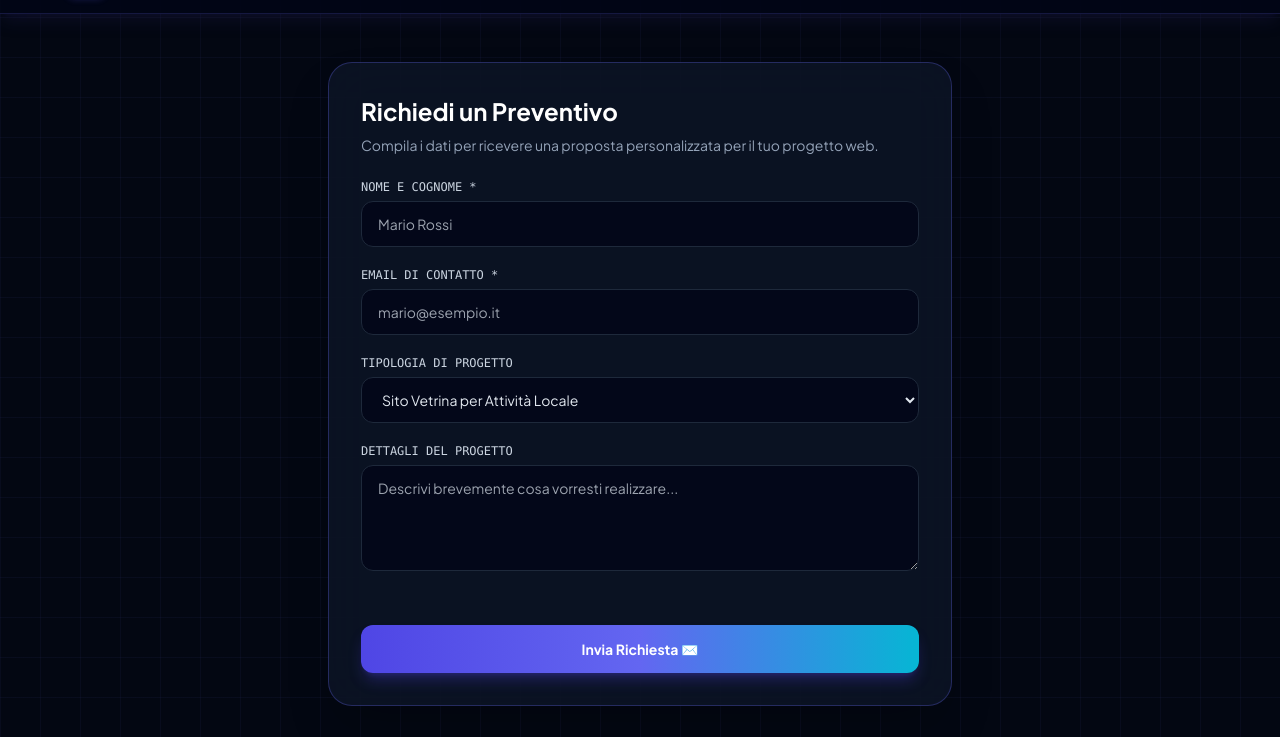
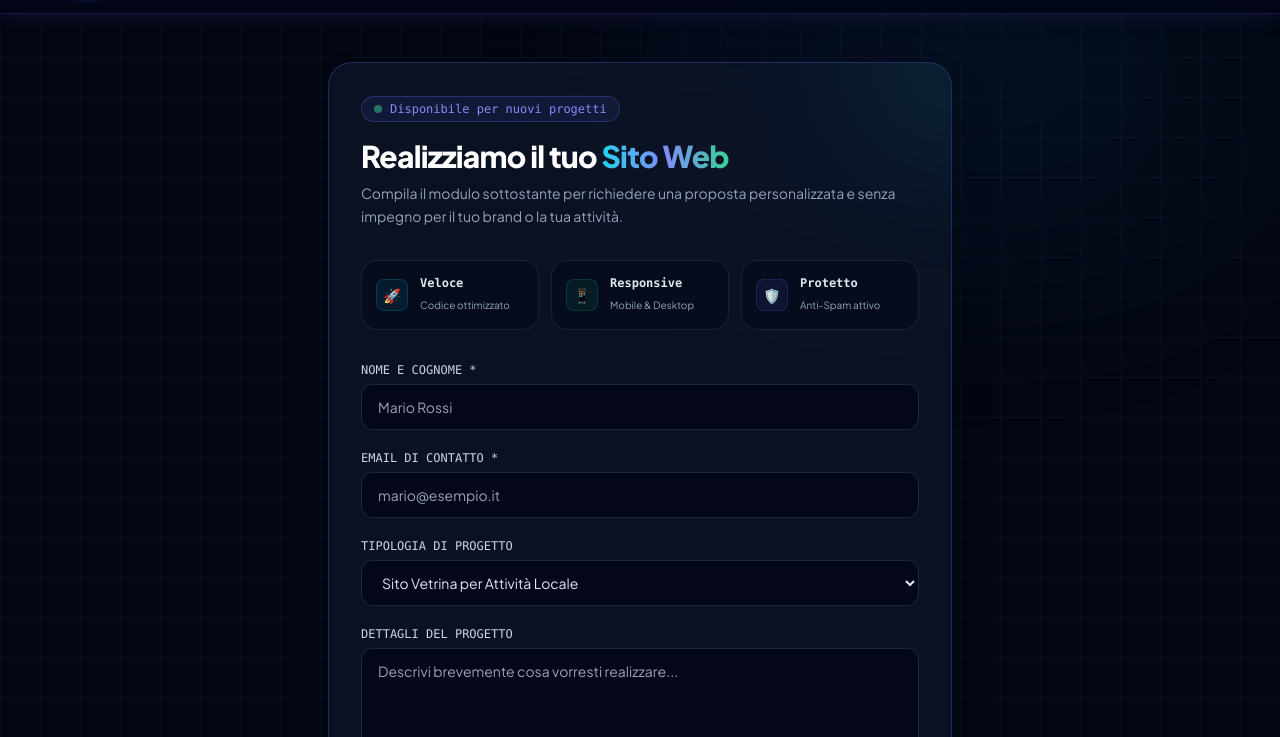
Before and after one commit to ngwebdesigner/ngwebdesigner.github.io, a plain HTML site: page preventivo.html in a window 1280 px wide. Shown: the part 63-800 px from the top of the page. Drawn offline with nearby package versions, Linux system fonts and the light colour scheme.

Commit message:
Add files via upload

```diff
--- a/preventivo.html
+++ b/preventivo.html
@@ -40,11 +40,22 @@
           );
         background-size: 40px 40px;
       }
+
+      @keyframes pulse-slow {
+        0%, 100% { opacity: 0.3; transform: scale(1); }
+        50% { opacity: 0.6; transform: scale(1.05); }
+      }
+      .animate-pulse-slow {
+        animation: pulse-slow 6s ease-in-out infinite;
+      }
     </style>
   </head>
   <body
-    class="tech-bg text-slate-100 min-h-screen flex flex-col justify-between selection:bg-cyan-500 selection:text-black"
+    class="tech-bg text-slate-100 min-h-screen flex flex-col justify-between selection:bg-cyan-500 selection:text-black relative overflow-x-hidden"
   >
+    <!-- SFONDO LUMINOSO DECORATIVO (Effetto Neon Tech) -->
+    <div class="absolute top-0 left-1/2 -translate-x-1/2 w-[600px] h-[300px] bg-gradient-to-tr from-indigo-600/20 to-cyan-400/20 blur-[120px] rounded-full pointer-events-none animate-pulse-slow -z-10"></div>
+
     <!-- HEADER & NAVBAR -->
     <header
       class="sticky top-0 z-50 bg-slate-950/80 backdrop-blur-xl border-b border-indigo-500/20 px-6 py-4 shadow-lg shadow-indigo-950/30"
@@ -52,7 +63,6 @@
       <div class="max-w-6xl mx-auto flex justify-between items-center">
         <!-- BRAND / LOGO JPG -->
         <a href="index.html" class="flex items-center gap-3 group">
-          <!-- Contenitore dell'immagine con bordo e ombra tech -->
           <div
             class="w-11 h-11 rounded-xl bg-gradient-to-tr from-indigo-600 via-cyan-500 to-emerald-400 p-0.5 shadow-md shadow-indigo-500/20 group-hover:scale-105 transition-transform duration-300 overflow-hidden"
           >
@@ -69,8 +79,8 @@
             >
               <span class="text-lg font-black tracking-tight text-white"
                 >NG <span class="text-slate-400 font-normal">Web Designer</span>
-              </span></span
-            >
+              </span>
+            </span>
           </div>
         </a>
 
@@ -95,16 +105,57 @@
 
     <!-- FORM PREVENTIVO INTERATTIVO -->
     <main class="max-w-2xl mx-auto px-6 py-12 flex-grow w-full">
+
+      <!-- CARD PRINCIPALE UNICA -->
       <div
-        class="bg-slate-900/70 border border-indigo-500/30 rounded-3xl p-8 backdrop-blur-xl shadow-2xl"
+        class="bg-slate-900/70 border border-indigo-500/30 rounded-3xl p-8 backdrop-blur-xl shadow-2xl relative overflow-hidden"
       >
-        <h1 class="text-2xl font-bold text-white mb-2">
-          Richiedi un Preventivo
-        </h1>
-        <p class="text-slate-400 text-sm mb-6">
-          Compila i dati per ricevere una proposta personalizzata per il tuo
-          progetto web.
-        </p>
+        <!-- Decorazione interna sfumata -->
+        <div class="absolute -top-24 -right-24 w-48 h-48 bg-cyan-500/10 rounded-full blur-3xl pointer-events-none"></div>
+
+        <!-- HERO HEADER INTERNA -->
+        <div class="text-center sm:text-left mb-8">
+          <!-- BADGE PILLOLA STATUS -->
+          <div class="inline-flex items-center gap-2 px-3 py-1 rounded-full bg-indigo-500/10 border border-indigo-500/30 text-indigo-400 font-mono text-xs mb-4">
+            <span class="w-2 h-2 rounded-full bg-emerald-400 animate-pulse"></span>
+            <span>Disponibile per nuovi progetti</span>
+          </div>
+
+          <!-- TITOLO CON GRADIENTE -->
+          <h1 class="text-3xl font-extrabold text-white tracking-tight mb-2">
+            Realizziamo il tuo <span class="bg-gradient-to-r from-cyan-400 via-indigo-400 to-emerald-400 bg-clip-text text-transparent">Sito Web</span>
+          </h1>
+          <p class="text-slate-400 text-sm leading-relaxed">
+            Compila il modulo sottostante per richiedere una proposta personalizzata e senza impegno per il tuo brand o la tua attività.
+          </p>
+        </div>
+
+        <!-- BADGE VANTAGGI RAPIDI (Sottili e integrati) -->
+        <div class="grid grid-cols-1 sm:grid-cols-3 gap-3 mb-8">
+          <div class="bg-slate-950/50 border border-slate-800/80 rounded-2xl p-3.5 flex items-center gap-3">
+            <div class="w-8 h-8 rounded-lg bg-cyan-500/10 border border-cyan-500/20 flex items-center justify-center text-cyan-400 text-sm shrink-0">🚀</div>
+            <div>
+              <span class="text-xs font-mono text-slate-200 font-semibold block">Veloce</span>
+              <span class="text-[10px] text-slate-400">Codice ottimizzato</span>
+            </div>
+          </div>
+
+          <div class="bg-slate-950/50 border border-slate-800/80 rounded-2xl p-3.5 flex items-center gap-3">
+            <div class="w-8 h-8 rounded-lg bg-emerald-500/10 border border-emerald-500/20 flex items-center justify-center text-emerald-400 text-sm shrink-0">📱</div>
+            <div>
+              <span class="text-xs font-mono text-slate-200 font-semibold block">Responsive</span>
+              <span class="text-[10px] text-slate-400">Mobile & Desktop</span>
+            </div>
+          </div>
+
+          <div class="bg-slate-950/50 border border-slate-800/80 rounded-2xl p-3.5 flex items-center gap-3">
+            <div class="w-8 h-8 rounded-lg bg-indigo-500/10 border border-indigo-500/20 flex items-center justify-center text-indigo-400 text-sm shrink-0">🛡️</div>
+            <div>
+              <span class="text-xs font-mono text-slate-200 font-semibold block">Protetto</span>
+              <span class="text-[10px] text-slate-400">Anti-Spam attivo</span>
+            </div>
+          </div>
+        </div>
 
         <form
           action="https://formspree.io/f/xkjovvwq"
@@ -175,9 +226,10 @@
 
           <button
             type="submit"
-            class="w-full py-3.5 bg-gradient-to-r from-indigo-600 via-indigo-500 to-cyan-500 hover:from-indigo-500 hover:to-cyan-400 text-white font-bold text-sm rounded-xl transition-all duration-300 shadow-lg shadow-indigo-600/30 hover:shadow-cyan-500/50 transform hover:-translate-y-0.5 active:translate-y-0"
+            class="w-full py-3.5 bg-gradient-to-r from-indigo-600 via-indigo-500 to-cyan-500 hover:from-indigo-500 hover:to-cyan-400 text-white font-bold text-sm rounded-xl transition-all duration-300 shadow-lg shadow-indigo-600/30 hover:shadow-cyan-500/50 transform hover:-translate-y-0.5 active:translate-y-0 flex items-center justify-center gap-2"
           >
-            Invia Richiesta ✉️
+            <span>Invia Richiesta</span>
+            <span>✉️</span>
           </button>
         </form>
       </div>
```
